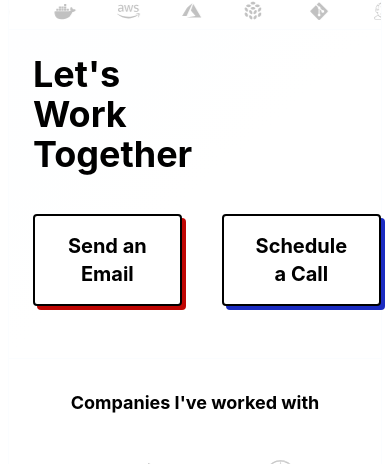
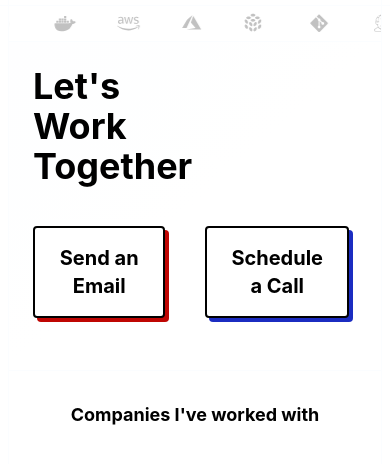
Before and after one commit to f4bra/portfolio, an Astro site: page / in a window 390 px wide. Shown: the part 1536-2000 px from the top of the page. Built offline with nearby package versions, Linux system fonts and the light colour scheme; Astro itself is replaced by a stand-in of ours.

Commit message:
improve mobile view

```diff
--- a/src/pages/index.astro
+++ b/src/pages/index.astro
@@ -64,7 +64,7 @@ import { SITE_TITLE, SITE_DESCRIPTION } from "../consts";
             col-span-12
             lg:col-span-7"
           >
-            <div class="px-4 pt-10 pb-5 max-sm:px-0 max-sm:pt-0">
+            <div class="px-4 pt-10 pb-5 max-sm:p-4">
               <Aurora />
             </div>
           </div>
@@ -205,7 +205,7 @@ import { SITE_TITLE, SITE_DESCRIPTION } from "../consts";
           </div>
         </div>
       </div>
-      <div class="mx-auto max-w-8xl px-2 xs:px-6 sm:px-10">
+      <div class="mx-auto max-w-8x min-h-5 px-2 xs:px-6 sm:px-10">
         <div
           class="border-x border-b border-gray-30 dark:border-gray-800 xs:p-20"
         >
@@ -302,7 +302,7 @@ import { SITE_TITLE, SITE_DESCRIPTION } from "../consts";
                     </svg>
                   </div>
                 </div>
-                <div class="flex self-start gap-10">
+                <div class="flex self-start gap-10 max-sm:pr-8">
                   <a href="mailto:fabra8@gmail.com">
                     <button
                       class="block text-black font-bold mt-10 mb-7 bg-none cursor-pointer border-2 border-black rounded bg-[white] px-6 py-4 text-xl [box-shadow:4px_4px_0_0_#BF0603] transition hover:outline-0 hover:transform hover:shadow-none hover:translate-x-[4px] hover:translate-y-[4px]"
```
